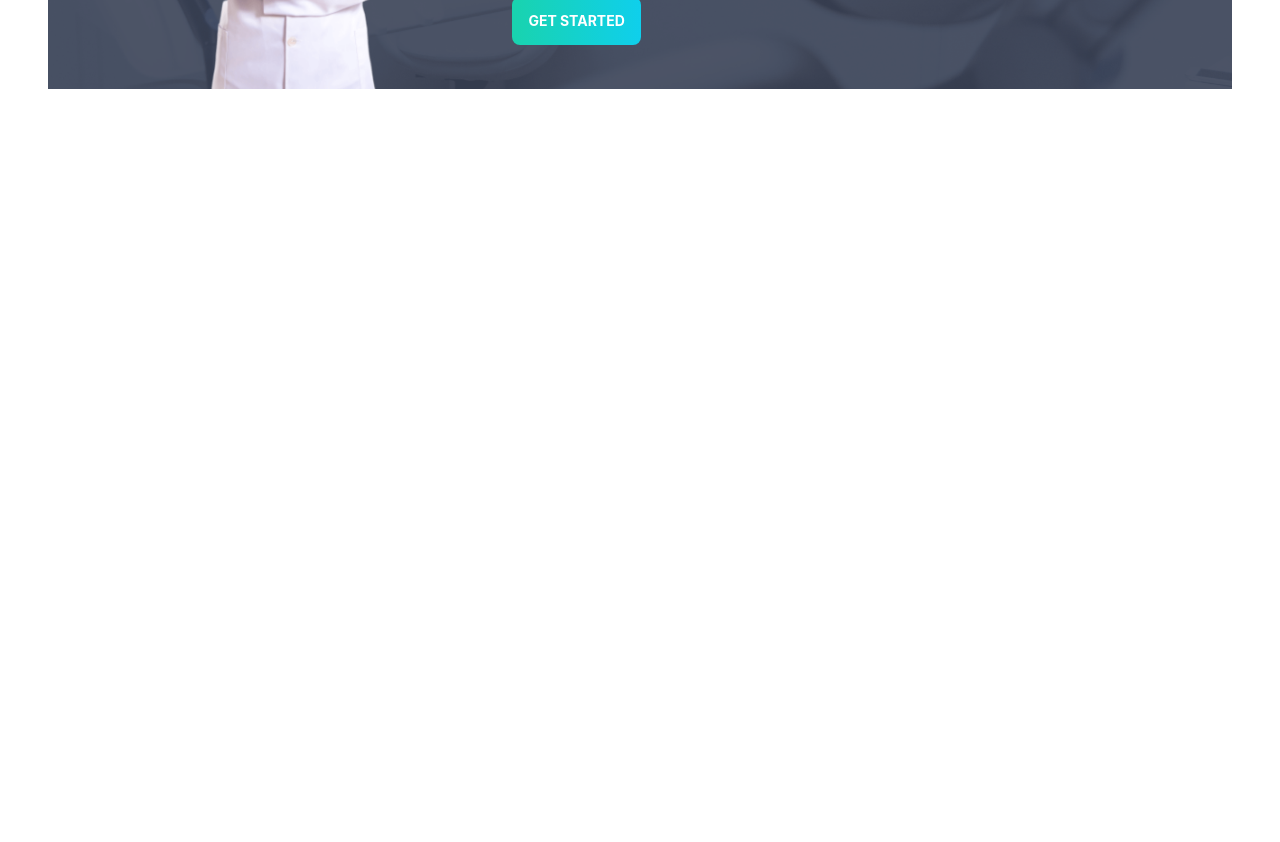
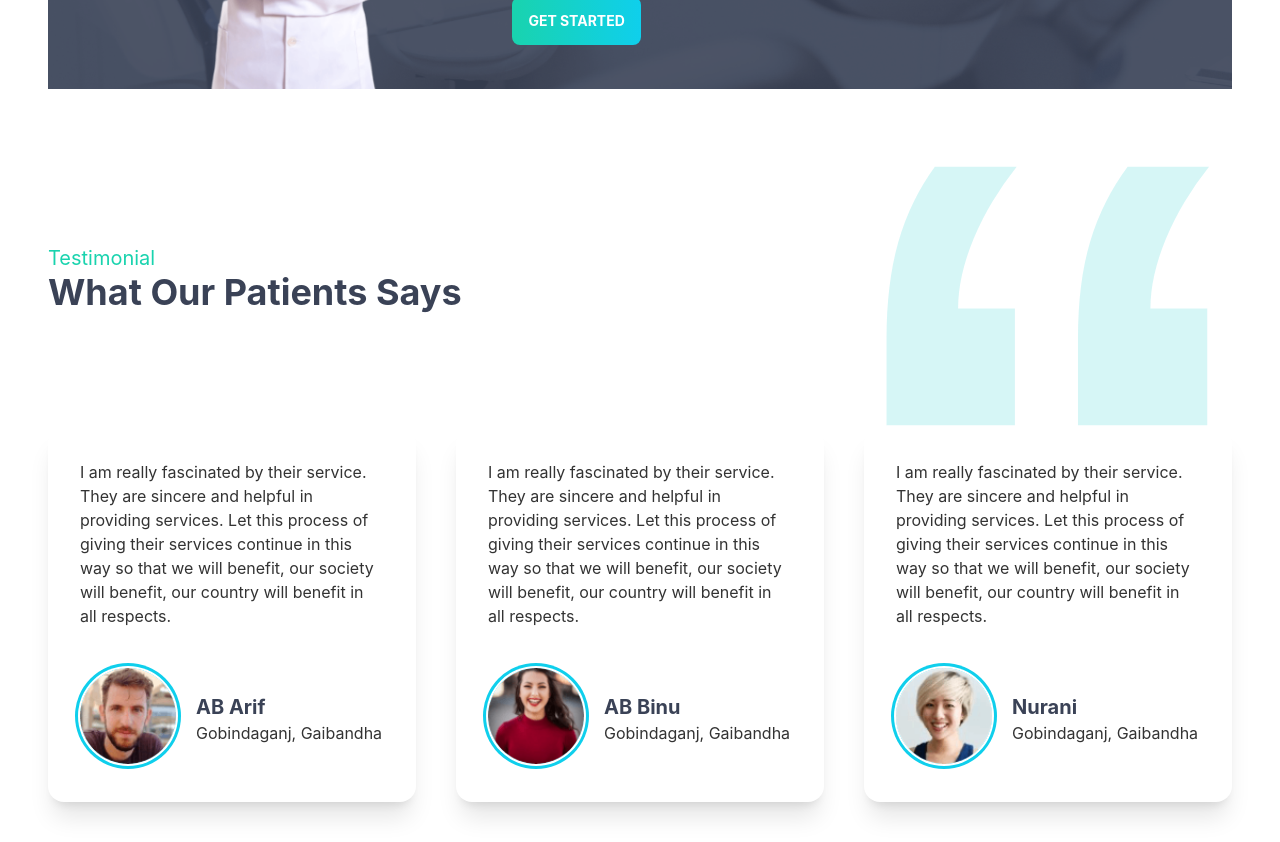
Before and after one commit to arifmia1129/doctors-portal-client, a React (Create React App) app: page / in a window 1280 px wide. Shown: the part 2340-3182 px from the top of the page. Before the commit the page ends 2469 px from the top, so only its background shows below. Built offline with nearby package versions, Linux system fonts and the light colour scheme.

Commit message:
patients comment part added

```diff
--- a/src/pages/Home/Home/Home.js
+++ b/src/pages/Home/Home/Home.js
@@ -4,6 +4,7 @@ import Banner from '../Banner/Banner';
 import DentalCare from '../DentalCare/DentalCare';
 import InfoCards from '../InfoCards/InfoCards';
 import Services from '../Services/Services';
+import Testimonial from '../Testimonial/Testimonial';
 
 
 const Home = () => {
@@ -14,6 +15,7 @@ const Home = () => {
             <Services />
             <DentalCare />
             <AppointmentBanner />
+            <Testimonial />
         </div>
     );
 };
--- /dev/null
+++ b/src/pages/Home/Testimonial/Testimonial.js
@@ -0,0 +1,37 @@
+import React from 'react';
+import quote from "../../../assets/icons/quote.svg";
+import TestimonialCard from '../TestimonialCard/TestimonialCard';
+import people1 from "../../../assets/images/people1.png";
+import people2 from "../../../assets/images/people2.png";
+import people3 from "../../../assets/images/people3.png";
+
+const Testimonial = () => {
+    const comments = [
+        { _id: 1, comment: "I am really fascinated by their service. They are sincere and helpful in providing services. Let this process of giving their services continue in this way so that we will benefit, our society will benefit, our country will benefit in all respects.", img: people1, name: "AB Arif", address: "Gobindaganj, Gaibandha" },
+        { _id: 2, comment: "I am really fascinated by their service. They are sincere and helpful in providing services. Let this process of giving their services continue in this way so that we will benefit, our society will benefit, our country will benefit in all respects.", img: people2, name: "AB Binu", address: "Gobindaganj, Gaibandha" },
+        { _id: 3, comment: "I am really fascinated by their service. They are sincere and helpful in providing services. Let this process of giving their services continue in this way so that we will benefit, our society will benefit, our country will benefit in all respects.", img: people3, name: "Nurani", address: "Gobindaganj, Gaibandha" }
+    ]
+    return (
+        <div className='mb-10'>
+            <div className='flex justify-between items-center'>
+                <div>
+                    <p className='text-xl text-secondary'>Testimonial</p>
+                    <h1 className='text-4xl text-accent font-bold'>What Our Patients Says</h1>
+                </div>
+                <div>
+                    <img src={quote} alt="" />
+                </div>
+            </div>
+            <div className='grid lg:grid-cols-3 md:grid-cols-2 sm:grid-cols-1 gap-10'>
+                {
+                    comments.map(singleComment => <TestimonialCard
+                        key={singleComment._id}
+                        singleComment={singleComment}
+                    />)
+                }
+            </div>
+        </div>
+    );
+};
+
+export default Testimonial;
--- /dev/null
+++ b/src/pages/Home/TestimonialCard/TestimonialCard.js
@@ -0,0 +1,31 @@
+import React from 'react';
+
+const TestimonialCard = ({ singleComment }) => {
+    const { comment, img, name, address } = singleComment;
+    return (
+        <div className="card bg-base-100 shadow-xl">
+            <div className="card-body">
+                <div>
+                    <p>{comment}</p>
+                </div>
+                <br />
+                <div className="flex justify-start items-center">
+                    <div>
+                        <div className="avatar pr-5">
+                            <div className="w-24 rounded-full ring ring-primary ring-offset-base-100 ring-offset-2">
+                                <img src={img} alt='avatar' />
+                            </div>
+                        </div>
+                    </div>
+                    <div>
+                        <h3 className='text-xl text-accent font-bold'>{name}</h3>
+                        <p>{address}</p>
+                    </div>
+
+                </div>
+            </div>
+        </div>
+    );
+};
+
+export default TestimonialCard;
```
